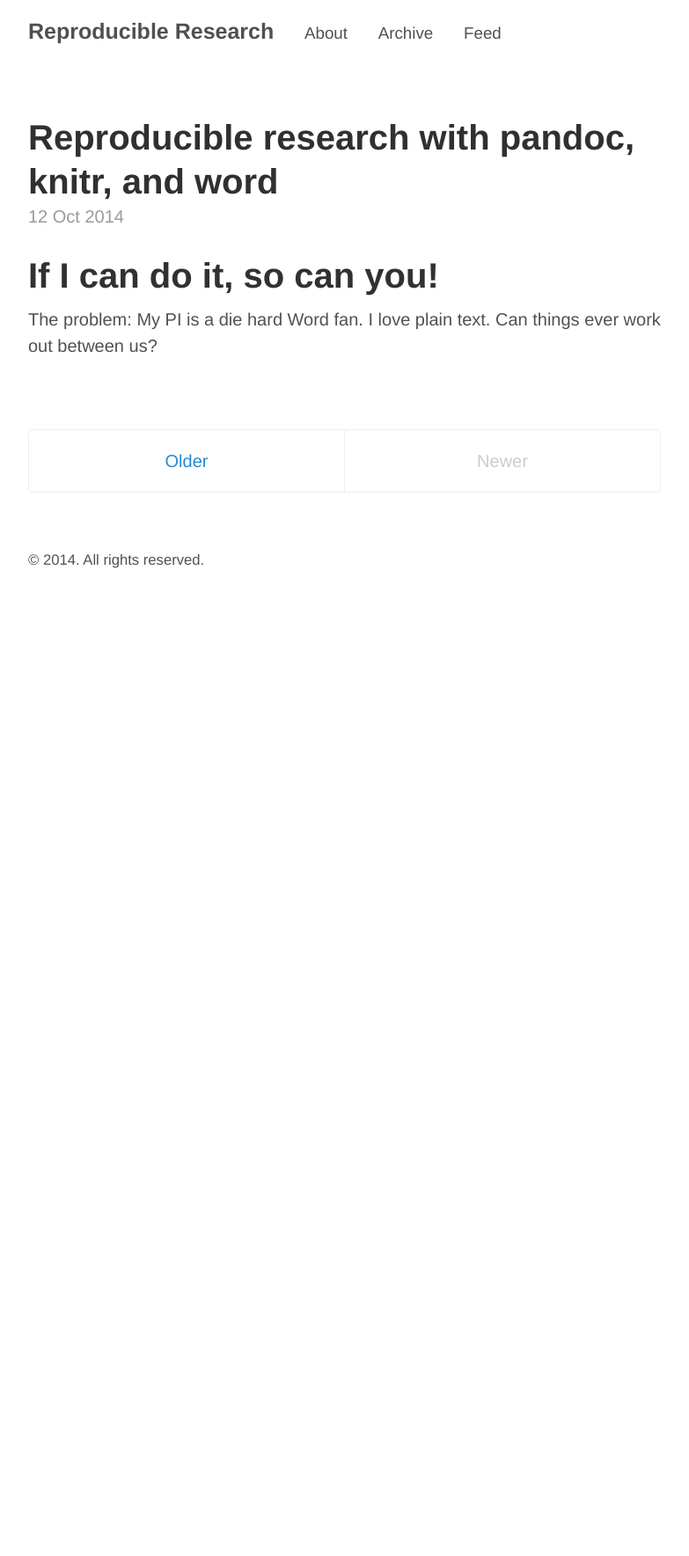
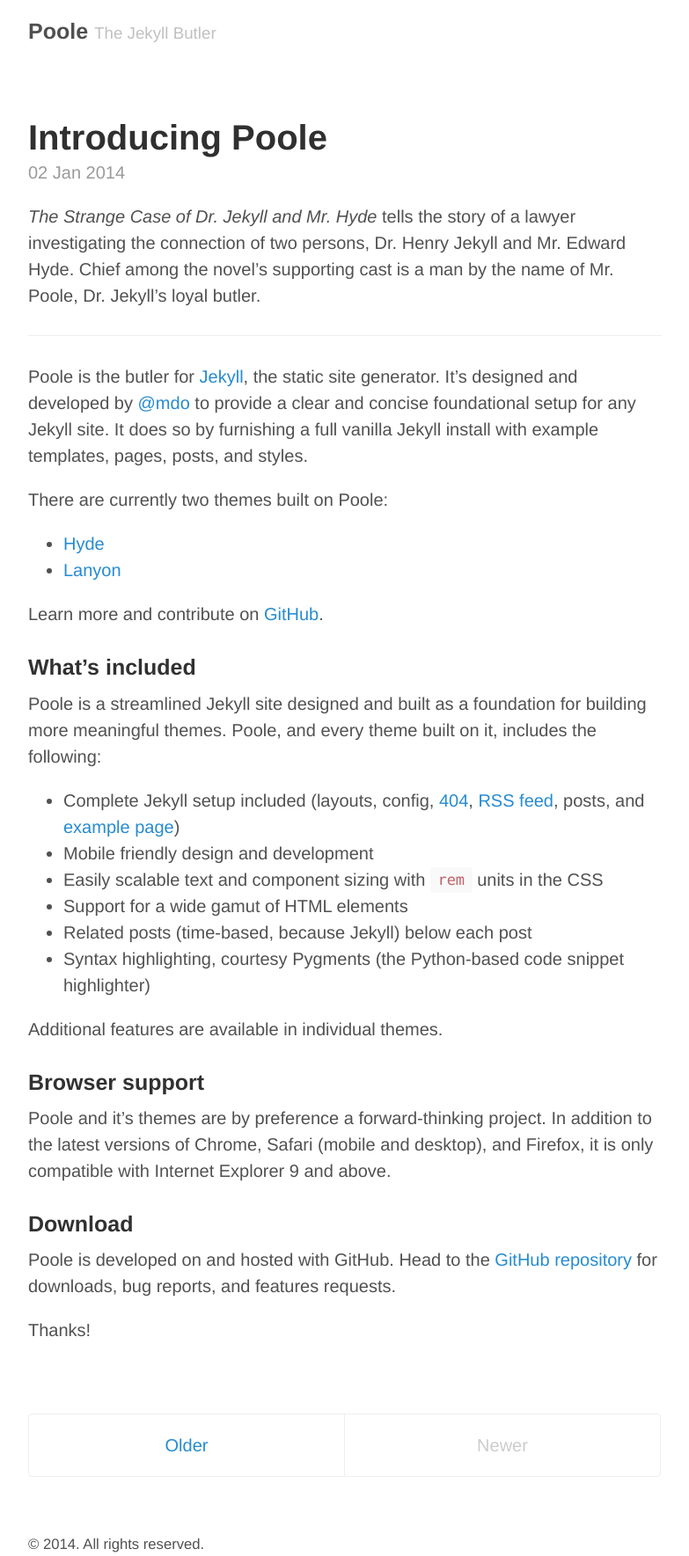
Before and after one commit to jhchung/reproducible_research, a Jekyll site: the page built from index.html, in a window 1280 px wide. Shown: the whole page at 88% size, without its empty margins (248-1031 px from the left). Built offline with Jekyll 4.4.1, drawn with Linux system fonts in a browser that asks for light colours; Markdown is read by kramdown in place of the engine named in the settings; the list of posts is cut into pages by our own code; before the commit the page ends 900 px from its top, so only the background shows below that.

Commit message:
revert back to pool default

```diff
--- a/_config.yml
+++ b/_config.yml
@@ -1,28 +1,19 @@
-# Dependencies
-markdown:         redcarpet
-highlights:         true
-
 # Permalinks
 permalink:        pretty
+relative_permalinks: true
 
 # Setup
-title:            Reproducible Research
-tagline:          'Reproducible research in genetics'
-description:      'Base theme for Jekyll themes by @mdo.'
-baseurl:         /reproducible_research
+title:            Poole
+tagline:          The Jekyll Butler
+url:              http://getpoole.com
+paginate:         1
+baseurl:          /
 author:
-  name:           'Jonathan Chung'
-
-paginate:         1
+  name:           Mark Otto
+  url:            https://twitter.com/mdo
+  email:          markdotto@gmail.com
 
 # Custom vars
 version:          1.0.0
-
 github:
-  repo:           github.com/jwbomt/jwbomt.github.io
-
-# This is the list of pages to include in the header of the website.
-pages_list:
-    About: '/about'
-    Archive: '/archive'
-    Feed: '/atom.xml'
+  repo:           https://github.com/poole/poole
--- a/_includes/head.html
+++ b/_includes/head.html
@@ -14,8 +14,8 @@
   </title>
 
   <!-- CSS -->
-  <link rel="stylesheet" href="{{ site.baseurl }}/public/css/poole.css">
-  <link rel="stylesheet" href="{{ site.baseurl }}/public/css/syntax.css">
+  <link rel="stylesheet" href="{{ site.baseurl }}public/css/poole.css">
+  <link rel="stylesheet" href="{{ site.baseurl }}public/css/syntax.css">
 
   <!-- Icons -->
   <link rel="apple-touch-icon-precomposed" sizes="144x144" href="{{ site.baseurl }}public/apple-touch-icon-precomposed.png">
--- a/_layouts/default.html
+++ b/_layouts/default.html
@@ -9,10 +9,7 @@
       <header class="masthead">
         <h3 class="masthead-title">
           <a href="{{ site.baseurl }}" title="Home">{{ site.title }}</a>
-          {% for page in site.pages_list %}
-            &nbsp;&nbsp;&nbsp;
-            <small><a href="{{ page[1]  }}">{{ page[0] }}</a></small>
-          {% endfor %}
+          <small>{{ site.tagline }}</small>
         </h3>
       </header>
 
--- a/_posts/2014-10-12-reproducible-research-with-pandoc-knitr-and-word.md
+++ /dev/null
@@ -1,10 +0,0 @@
----
-layout: post
-author: Jonathan Chung
-title: Reproducible research with pandoc, knitr, and word
----
-
-# If I can do it, so can you!
-
-The problem: My PI is a die hard Word fan. I love plain text. Can things ever
-work out between us?
--- a/index.html
+++ b/index.html
@@ -5,31 +5,31 @@
 
 <div class="posts">
   {% for post in paginator.posts %}
-  <div class="post">
+  <article class="post">
     <h1 class="post-title">
       <a href="{{ post.url }}">
         {{ post.title }}
       </a>
     </h1>
 
-    <span class="post-date">{{ post.date | date_to_string }}</span>
+    <time datetime="{{ post.date | date_to_xmlschema }}" class="post-date">{{ post.date | date_to_string }}</time>
 
     {{ post.content }}
-  </div>
+  </article>
   {% endfor %}
 </div>
 
 <div class="pagination">
   {% if paginator.next_page %}
-    <a class="pagination-item older" href="/page{{paginator.next_page}}/">Older</a>
+    <a class="pagination-item older" href="{{ site.baseurl }}page{{paginator.next_page}}">Older</a>
   {% else %}
     <span class="pagination-item older">Older</span>
   {% endif %}
   {% if paginator.previous_page %}
     {% if paginator.page == 2 %}
-      <a class="pagination-item newer" href="/">Newer</a>
+      <a class="pagination-item newer" href="{{ site.baseurl }}">Newer</a>
     {% else %}
-      <a class="pagination-item newer" href="/page{{paginator.previous_page}}/">Newer</a>
+      <a class="pagination-item newer" href="{{ site.baseurl }}page{{paginator.previous_page}}">Newer</a>
     {% endif %}
   {% else %}
     <span class="pagination-item newer">Newer</span>
```
Also changed, not shown: archive.md (deleted, +0 -10 lines), 1 other file.
